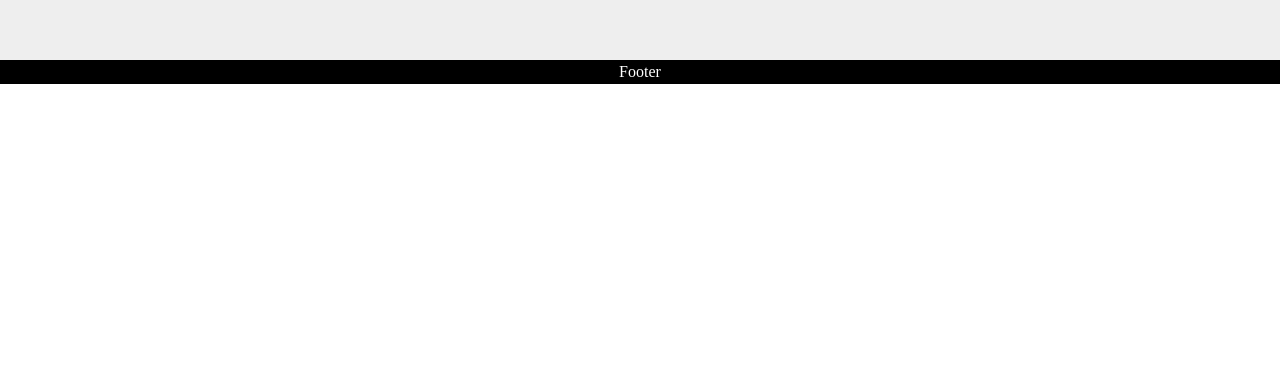
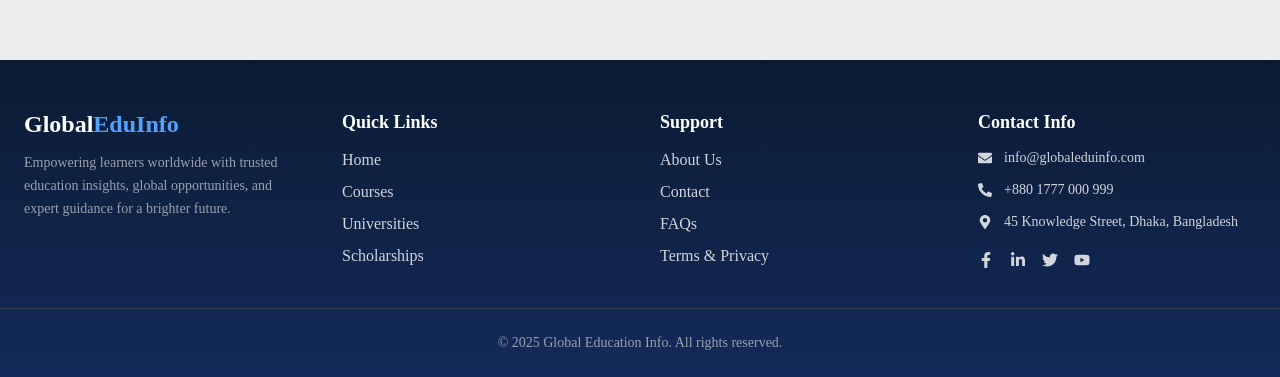
Before and after one commit to sm-remal/global-education-info, a React (Vite) app: page / in a window 1280 px wide. Shown: the part 756-1133 px from the top of the page. Before the commit the page ends 840 px from the top, so only its background shows below. Built offline with nearby package versions, Linux system fonts and the light colour scheme; no server answers.

Commit message:
added footer section

```diff
--- a/src/Components/Footer/Footer.jsx
+++ b/src/Components/Footer/Footer.jsx
@@ -1,14 +1,65 @@
-import React from 'react';
-import Container from '../../Container/Container';
+import { FaFacebookF, FaLinkedinIn, FaTwitter, FaYoutube, FaEnvelope, FaPhoneAlt, FaMapMarkerAlt } from "react-icons/fa";
 
-const Footer = () => {
-    return (
-      <div>
-        <Container>
-          <h1 className="text-white text-center">Footer</h1>
-        </Container>
+export default function Footer() {
+  return (
+    <footer className="bg-linear-to-b from-[#0B1B33] via-[#0F2346] to-[#132A5A] text-gray-300 pt-12 pb-6">
+      <div className="max-w-7xl mx-auto px-6 grid grid-cols-1 sm:grid-cols-2 md:grid-cols-4 gap-10 border-b border-gray-700 pb-10">
+
+        {/* --- Brand Info --- */}
+        <div>
+          <h2 className="text-2xl font-bold text-white">
+            Global<span className="text-blue-400">EduInfo</span>
+          </h2>
+          <p className="mt-3 text-sm leading-relaxed text-gray-400">
+            Empowering learners worldwide with trusted education insights,
+            global opportunities, and expert guidance for a brighter future.
+          </p>
+        </div>
+
+        {/* --- Quick Links --- */}
+        <div>
+          <h3 className="text-lg font-semibold text-white mb-3">Quick Links</h3>
+          <ul className="space-y-2">
+            <li><a href="/" className="hover:text-blue-400 transition">Home</a></li>
+            <li><a href="/courses" className="hover:text-blue-400 transition">Courses</a></li>
+            <li><a href="/universities" className="hover:text-blue-400 transition">Universities</a></li>
+            <li><a href="/scholarships" className="hover:text-blue-400 transition">Scholarships</a></li>
+          </ul>
+        </div>
+
+        {/* --- Support --- */}
+        <div>
+          <h3 className="text-lg font-semibold text-white mb-3">Support</h3>
+          <ul className="space-y-2">
+            <li><a href="/about" className="hover:text-blue-400 transition">About Us</a></li>
+            <li><a href="/contact" className="hover:text-blue-400 transition">Contact</a></li>
+            <li><a href="/faq" className="hover:text-blue-400 transition">FAQs</a></li>
+            <li><a href="/terms" className="hover:text-blue-400 transition">Terms & Privacy</a></li>
+          </ul>
+        </div>
+
+        {/* --- Contact --- */}
+        <div>
+          <h3 className="text-lg font-semibold text-white mb-3">Contact Info</h3>
+          <ul className="space-y-3 text-sm">
+            <li className="flex items-center gap-3"><FaEnvelope /> info@globaleduinfo.com</li>
+            <li className="flex items-center gap-3"><FaPhoneAlt /> +880 1777 000 999</li>
+            <li className="flex items-center gap-3"><FaMapMarkerAlt /> 45 Knowledge Street, Dhaka, Bangladesh</li>
+          </ul>
+
+          <div className="flex gap-4 mt-5">
+            <a href="#" className="hover:text-blue-400"><FaFacebookF /></a>
+            <a href="#" className="hover:text-blue-400"><FaLinkedinIn /></a>
+            <a href="#" className="hover:text-blue-400"><FaTwitter /></a>
+            <a href="#" className="hover:text-blue-400"><FaYoutube /></a>
+          </div>
+        </div>
       </div>
-    );
-};
 
-export default Footer;
+      {/* --- Bottom Section --- */}
+      <div className="text-center text-sm mt-6 text-gray-400">
+        <p>© 2025 Global Education Info. All rights reserved.</p>
+      </div>
+    </footer>
+  );
+}
```
Also changed, not shown: 1 other file (tests, documents, lock files or other folders).
